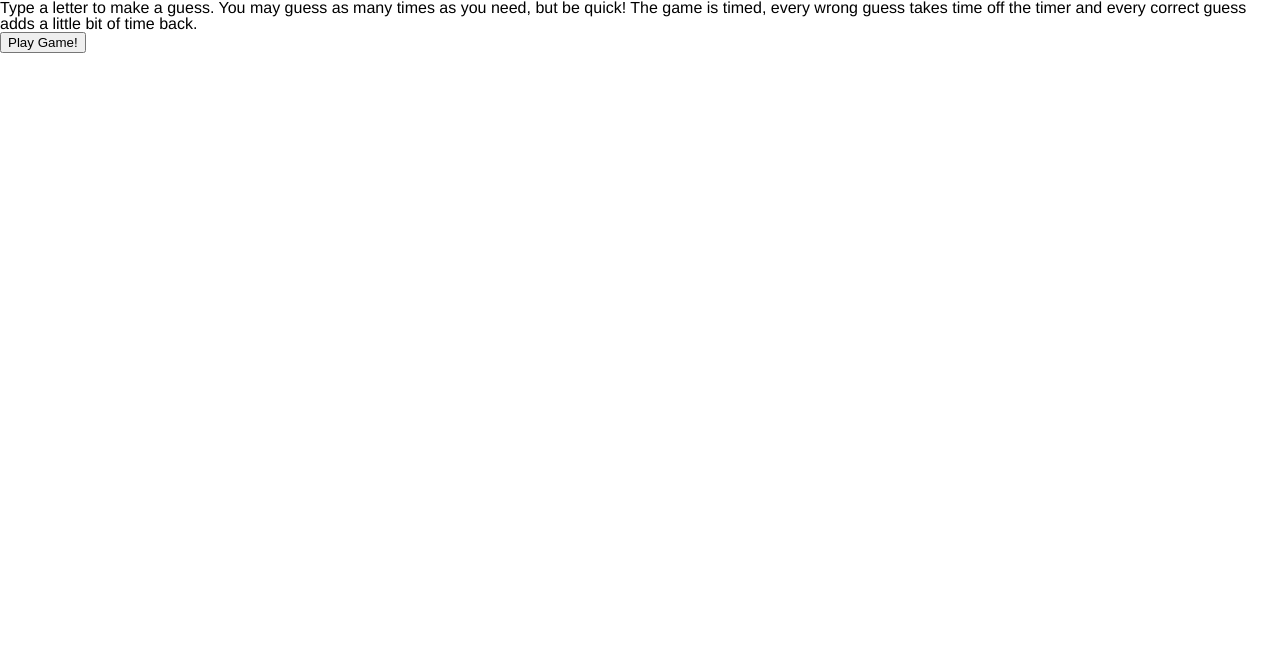
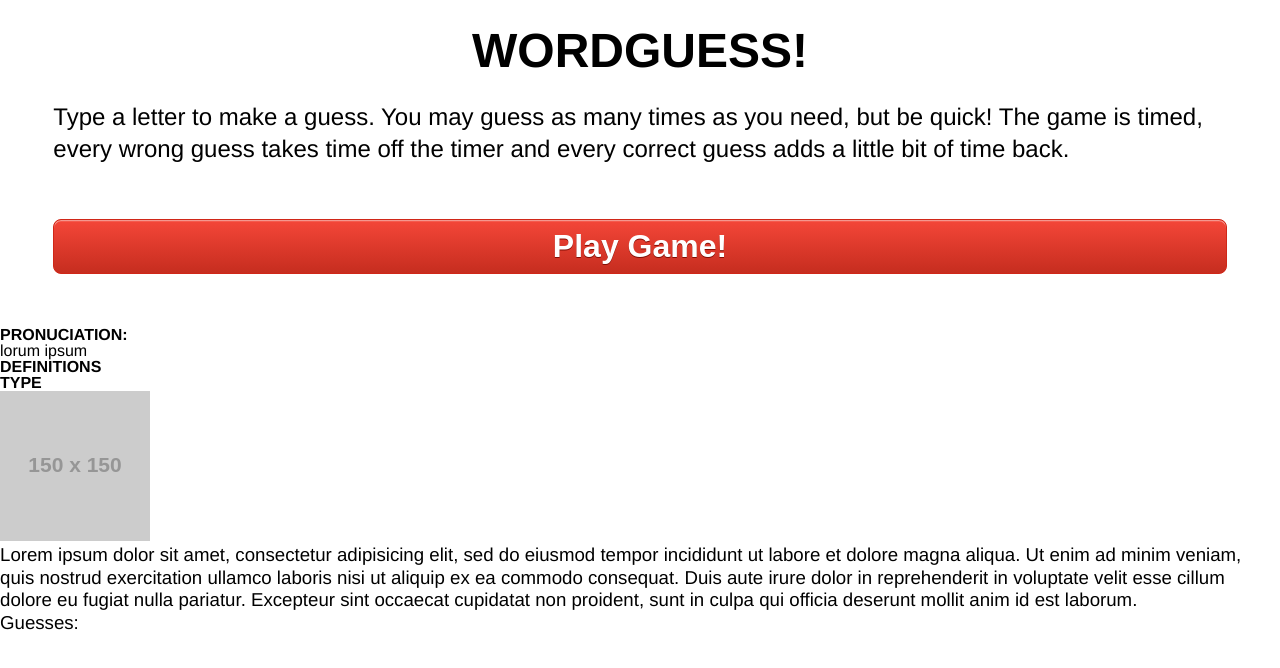
Before and after one commit to n8blake/WordGuess, a plain HTML site: page index.html in a window 1280 px wide. Drawn offline with Linux system fonts and the light colour scheme; no server answers; placeholder pictures from the web are drawn by us.

Commit message:
add start button, start working on styles

```diff
--- /dev/null
+++ b/assets/buttonStyles.css
@@ -0,0 +1,27 @@
+.btn {
+	box-shadow:inset 0pt 1pt 0pt 0pt #f5978e;
+	background:linear-gradient(to bottom, #f24537 5%, #c62d1f 100%);
+	background-color:#f24537;
+	border-radius:6pt;
+	border:1pt solid #d02718;
+	display:inline-block;
+	cursor:pointer;
+	color:#ffffff;
+	font-size:24pt;
+	font-weight:bold;
+	padding:6pt 24pt;
+	text-decoration:none;
+	text-shadow:0pt 1pt 0pt #810e05;
+	margin: 20pt;
+}
+.btn:hover {
+	background:linear-gradient(to bottom, #c62d1f 5%, #f24537 100%);
+	background-color:#c62d1f;
+}
+.btn:active {
+	position:relative;
+	top:1pt;
+}
+button:focus {
+	outline:0;
+}
--- a/assets/script.js
+++ b/assets/script.js
@@ -3,28 +3,30 @@ const wordURL = "https://random-word-api.herokuapp.com/word?number=1";
 var fetchWord = fetch(wordURL);
 
 var word = "";
-var definitions = [];
+var dictionaryEntry = {};
 
 // process the fetched word
 const processFetchWord = function(_word){
 	return _word.then(response => response.json())
 	.then(data => {
 		_word = data[0];
-		window.word = _word;
-		console.log(window.word);
-		for(var i = 0; i < _word.length; i++){
-			let letterElement = document.createElement("span");
-			//letterElement.innerHTML = word.charAt(i);
-			letterElement.setAttribute("id", "letter-" + i);
-			letterElement.classList.add("letter");
-			letterElement.classList.add("unguessed");
-			wordElement.appendChild(letterElement);
-		}
+		//console.log(window.word);
 		fetchDefinition(_word).then((value) => {
 			//console.log(value);
 			if(value === 404){
 				fetchWord = fetch(wordURL);
 				fetchWord.then(processFetchWord(fetchWord));
+			} else {
+				window.word = _word;
+				console.log(dictionaryEntry);
+				for(var i = 0; i < _word.length; i++){
+					let letterElement = document.createElement("span");
+					//letterElement.innerHTML = word.charAt(i);
+					letterElement.setAttribute("id", "letter-" + i);
+					letterElement.classList.add("letter");
+					letterElement.classList.add("unguessed");
+					wordElement.appendChild(letterElement);
+				}
 			}
 		});
 	});
@@ -50,7 +52,7 @@ const fetchDefinition = function(word){
 })
   .then(data => {
   	//console.log(data);
-  	definitions = data;
+  	dictionaryEntry = data;
   	return data;
   });
 }
@@ -74,11 +76,11 @@ function guessLetter(event){
 						letterElement.innerHTML = word.charAt(i);
 						timeLeft += 1000;
 					}
-					if(won(word, guessedLetters)){
-						clearInterval(timerInterval);
-						document.querySelector("#start-button").style.display = "block";
-						timeDiv.innerHTML = "YOU WON!";
-					}
+					// if(won(word, guessedLetters)){
+					// 	clearInterval(timerInterval);
+					// 	document.querySelector("#start-button").style.display = "block";
+					// 	timeDiv.innerHTML = "YOU WON!";
+					// }
 				}
 				let guessedLetterElement = document.createElement("span");
 				guessedLetterElement.setAttribute("id", "guess-" + letter);
--- a/assets/styles.css
+++ b/assets/styles.css
@@ -1,5 +1,37 @@
 body {
 	font-family: "SF Pro", "Helvetica", sans-serif;
+}
+
+h1, h2, h3, h4, h5, h6 {
+	font-weight: bolder;
+	text-transform: uppercase;
+}
+
+p {
+	font-size: 14pt;
+	line-height: 17pt;
+	font-weight: 300;
+}
+
+header {
+	margin: 20pt;
+	display: flex;
+	flex-direction: column;
+	align-content: center;
+	justify-content: center;
+}
+
+header>h1 {
+	font-size: 36pt;
+	width: 100%;
+	align-self: center;
+	text-align: center;
+}
+
+header>p {
+	margin: 20pt;
+	font-size: 18pt;
+	line-height: 24pt;
 }
 
 .word-container {
@@ -25,9 +57,9 @@ span.unguessed::before {
 	content: "_";
 }
 
-.game-stopped {
+/*.game-stopped {
 	display: none;
-}
+}*/
 .game-running {
 	display: block;
 }
--- a/assets/timer.js
+++ b/assets/timer.js
@@ -1,4 +1,4 @@
-let timeLeft = 15 * 1000;
+let timeLeft = 60 * 1000;
 
 const timeDiv = document.querySelector("#time-div");
 var timerInterval;
@@ -12,10 +12,22 @@ function startGame(){
 	timerInterval = setInterval(countDown, 10);
 }
 
+function endGame(){
+	// show all the letters if they haven't been guessed
+
+	// show the definition of the word and usage
+
+}
+
 function countDown(){
 	timeDiv.innerHTML = timeLeft / 10;
 	if(timeLeft <= 0){
 		clearInterval(timerInterval);
 	}
+	if(won(word, guessedLetters)){
+		clearInterval(timerInterval);
+		document.querySelector("#start-button").style.display = "block";
+		timeDiv.innerHTML = "YOU WON!";
+	}
 	timeLeft -= 10;
 }
--- a/index.html
+++ b/index.html
@@ -7,17 +7,33 @@
 		<title>WordGuess!</title>
 		<link rel="stylesheet" href="assets/reset.css" />
 		<link rel="stylesheet" href="assets/styles.css" />
-
+		<link rel="stylesheet" type="text/css" href="assets/buttonStyles.css">
 	</head>
 	<body>
 		<header>
+			<h1>WordGuess!</h1>
 			<p>Type a letter to make a guess. You may guess as many times as you need, but be quick! The game is timed, every wrong guess takes time off the timer and every correct guess adds a little bit of time back.</p>
-			<button onClick="startGame()" id="start-button">Play Game!</button>
+			<button class="btn" onClick="startGame()" id="start-button">Play Game!</button>
 			<div id="time-div"></div>
 		</header>
 		<main class="game-stopped">
 			<div class="word-container">
 
+			</div>
+			<div>
+				<h4>Pronuciation: </h4>
+				<span>lorum ipsum</span>
+				<h3>Definitions</h3>
+				<ul>
+					<h4>type</h4>
+					<img src="https://via.placeholder.com/150">
+					<p>Lorem ipsum dolor sit amet, consectetur adipisicing elit, sed do eiusmod
+					tempor incididunt ut labore et dolore magna aliqua. Ut enim ad minim veniam,
+					quis nostrud exercitation ullamco laboris nisi ut aliquip ex ea commodo
+					consequat. Duis aute irure dolor in reprehenderit in voluptate velit esse
+					cillum dolore eu fugiat nulla pariatur. Excepteur sint occaecat cupidatat non
+					proident, sunt in culpa qui officia deserunt mollit anim id est laborum.</p>
+				</ul>
 			</div>
 			<div>
 				<p>Guesses:</p>
```
